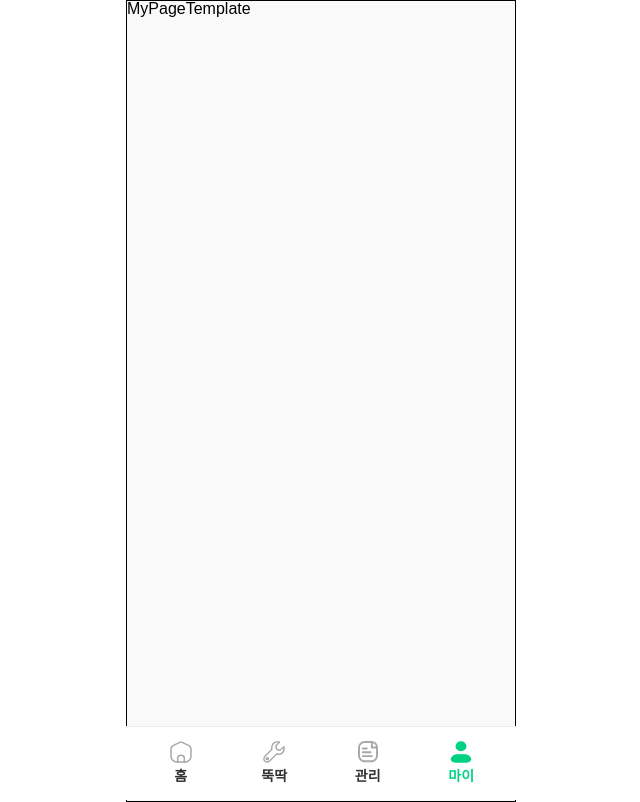
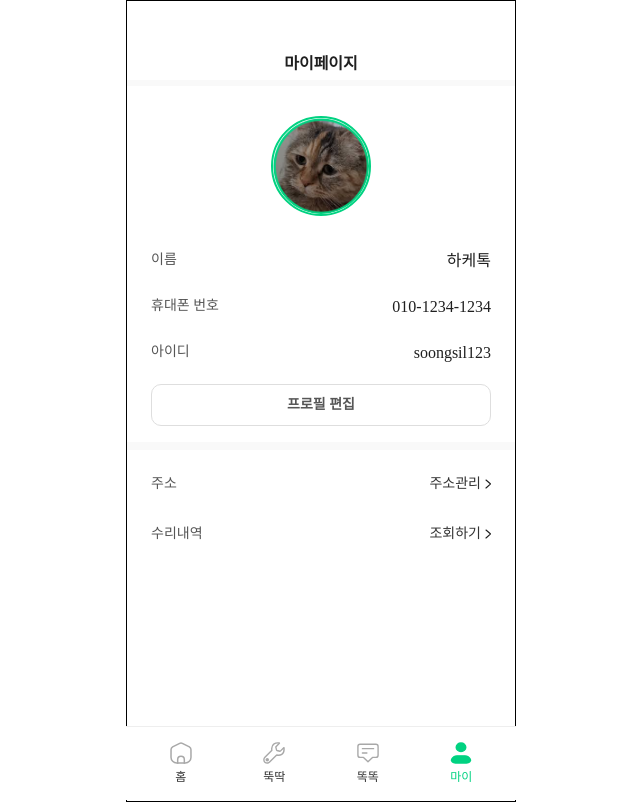
Before and after one commit to HotKeTok/HotKeTok-FE, a React (Vite) app: page /my-page in a window 1280 px wide. Shown: the whole page, without its empty margins (319-959 px from the left). Built offline with nearby package versions, Linux system fonts and the light colour scheme; a web font is replaced by a local one.

Commit message:
design: 입주민 마이페이지 디자인 수정

```diff
--- a/src/Router.jsx
+++ b/src/Router.jsx
@@ -137,8 +137,8 @@ const Layout = ({ currentRole }) => {
 };
 
 export default function AppRouter({ role }) {
-  const currentRole = 'landlord';
-  // const currentRole = 'tenant';
+  // const currentRole = 'landlord';
+  const currentRole = 'tenant';
 
   return (
     <BrowserRouter>
--- a/src/styles/layout.jsx
+++ b/src/styles/layout.jsx
@@ -102,7 +102,6 @@ export const Page = styled.section`
 // 추가: 바텀바가 없는 페이지에 한해 사용
 export const PageWithoutBottomBar = styled.section`
   width: 100%;
-  background: #fff;
 `;
 
 // 2-1. 바텀바 있는 페이지에서 스크롤 필요한 경우 사용
--- a/src/templates/tenant/my/ExtraAddressRegisterTemplate.jsx
+++ b/src/templates/tenant/my/ExtraAddressRegisterTemplate.jsx
@@ -88,7 +88,7 @@ function ProgressBar({ value = 0, start, end }) {
 /* =========================================================
  * STEP 1: 주소 키워드 검색/선택
  * ======================================================= */
-function StepAddressKeyword({ defaultKeyword, onPick, onBack }) {
+function StepAddressKeyword({ defaultKeyword, onPick }) {
   const [keyword, setKeyword] = useState(defaultKeyword ?? '');
   const [results, setResults] = useState([]);
   const [showExamples, setShowExamples] = useState(true);
@@ -101,7 +101,7 @@ function StepAddressKeyword({ defaultKeyword, onPick, onBack }) {
 
   return (
     <PageWrap>
-      <TopBar title="주소 등록" onBack={onBack} />
+      <TopBar title="주소 등록" />
       <ProgressBar {...getProgressRange('AddressKeyword')} />
       <StepTitle>{'추가할 주소를\n등록해주세요.'}</StepTitle>
 
--- a/src/templates/tenant/my/MyPageTemplate.jsx
+++ b/src/templates/tenant/my/MyPageTemplate.jsx
@@ -1,7 +1,7 @@
 // src/templates/tenant/my/MyPageTemplate.jsx
 import React, { useState } from 'react';
 import styled from 'styled-components';
-import { Column, Row } from '../../../styles/flex';
+import { Column, Row, Spacer } from '../../../styles/flex';
 import { color, typo } from '../../../styles/tokens';
 import { Page } from '../../../styles/layout';
 
@@ -9,8 +9,6 @@ import AvatarImg from '../../../assets/my/img-profile.png';
 import iconPencil from '../../../assets/my/icon-pencil.svg';
 import iconPencilGreen from '../../../assets/my/icon-pencil-green.svg';
 import iconChevron from '../../../assets/repair/icon-chevron.svg';
-
-import VerificationBadge from '../../../components/my/VerificationBadge';
 
 // ✅ 공통 바텀시트
 import BottomSheet from '../../../components/common/BottomSheet';
@@ -94,7 +92,6 @@ export default function MyPageTemplate() {
             </Row>
           </Column>
         </EndSection>
-
         {/* ===== 프로필 편집 바텀시트 ===== */}
         <BottomSheet isOpen={open} onClose={closeSheet} height="100dvh">
           <SheetBody>
@@ -154,7 +151,7 @@ export default function MyPageTemplate() {
             </FooterSticky>
           </SheetBody>
         </BottomSheet>
-        <div style={{ flex: '1' }} />
+        <div style={{ flex: '1', backgroundColor: '#fff' }} />
       </PageWrapper>
     </Page>
   );
@@ -165,7 +162,6 @@ const PageWrapper = styled.div`
   display: flex;
   flex-direction: column;
   min-height: 100dvh;
-  background: #fff;
 `;
 
 const Header = styled.div`
```
